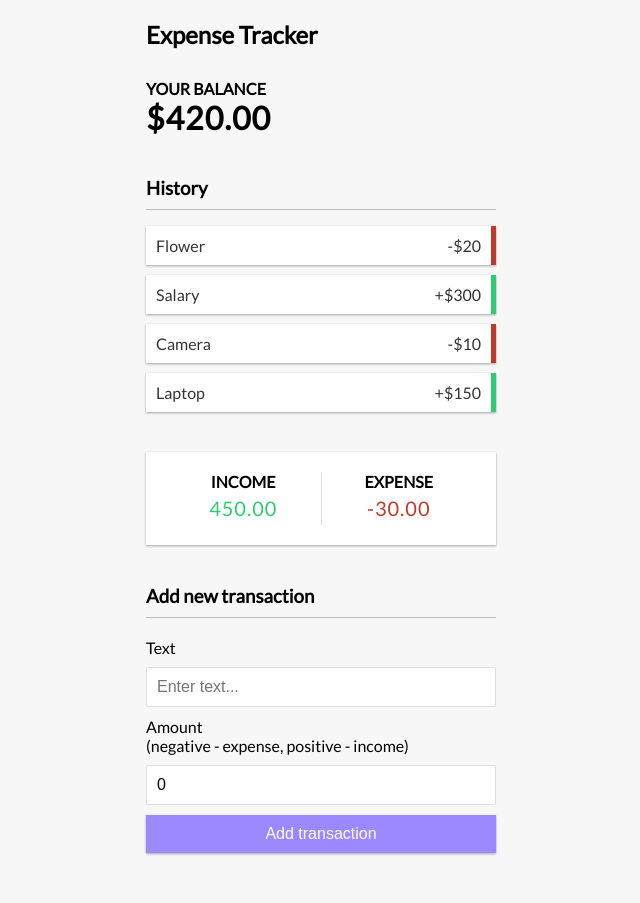
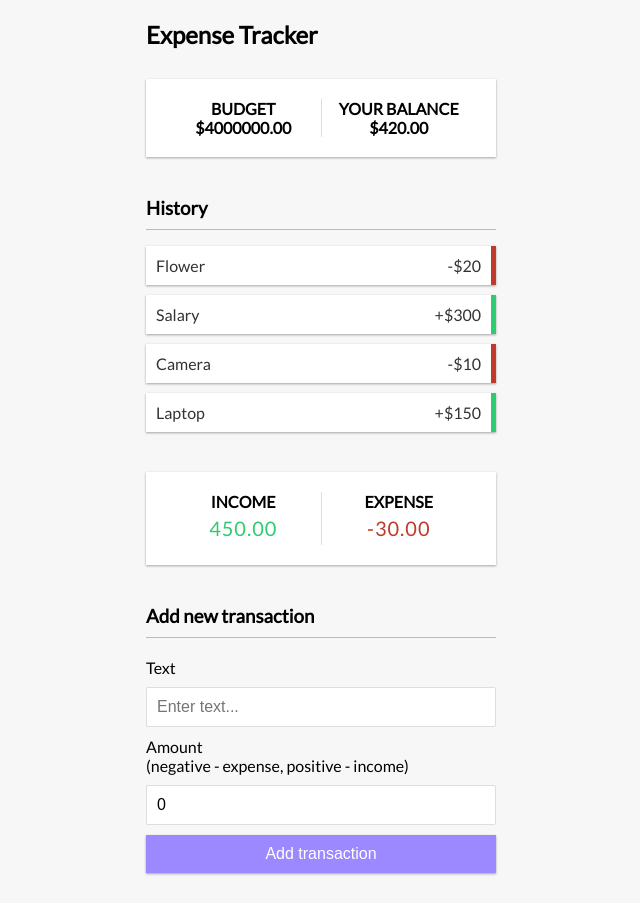
Before and after one commit to oyeyipo45/Budget-management-app, a React (Create React App) app: page / in a window 1280 px wide. Shown: the whole page, without its empty margins (319-959 px from the left). Built offline with nearby package versions, Linux system fonts and the light colour scheme.

Commit message:
components

```diff
--- a/src/components/Balance.js
+++ b/src/components/Balance.js
@@ -10,9 +10,17 @@ export const Balance = () => {
     const total = amounts.reduce((acc, item) => (acc += item), 0).toFixed(2)
 
     return (
-        <React.Fragment>
+      <React.Fragment>
+        <div className="inc-exp-container">
+          <div>
+            <h4>Budget</h4>
+            <h4>$4000000.00</h4>
+          </div>
+          <div>
             <h4>Your Balance</h4>
-            <h1>${total}</h1>
-        </React.Fragment>
-    )
+            <h4>${total}</h4>
+          </div>
+        </div>
+      </React.Fragment>
+    );
 }
```
